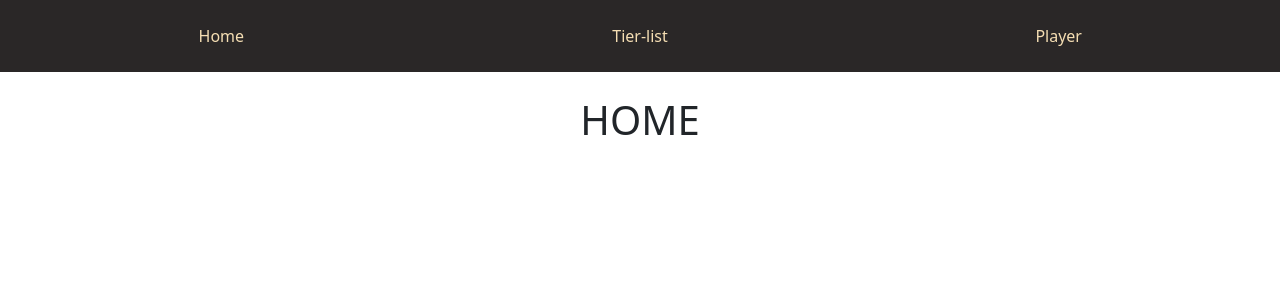
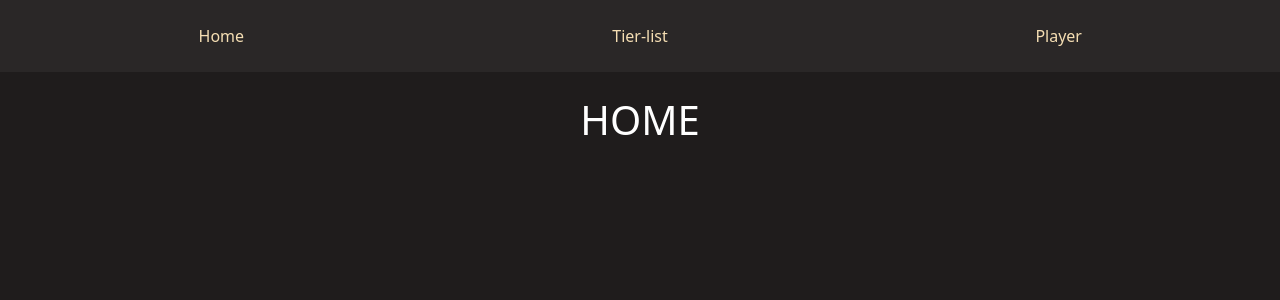
Before and after one commit to Albus-489/my-digital-oasis, a React (Create React App) app: page / in a window 1280 px wide. Shown: the top 300 px of the page. Built offline with nearby package versions, Linux system fonts and the light colour scheme.

Commit message:
body style changes

```diff
--- a/src/index.css
+++ b/src/index.css
@@ -1,10 +1,6 @@
 body {
-  margin: 0;
-  font-family: -apple-system, BlinkMacSystemFont, 'Segoe UI', 'Roboto', 'Oxygen',
-    'Ubuntu', 'Cantarell', 'Fira Sans', 'Droid Sans', 'Helvetica Neue',
-    sans-serif;
-  -webkit-font-smoothing: antialiased;
-  -moz-osx-font-smoothing: grayscale;
+  color: white !important;
+  background-color:rgb(31, 28, 28) !important;
 }
 
 code {
```
